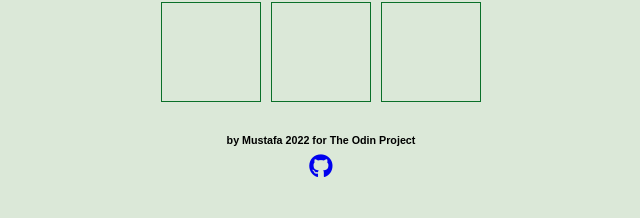
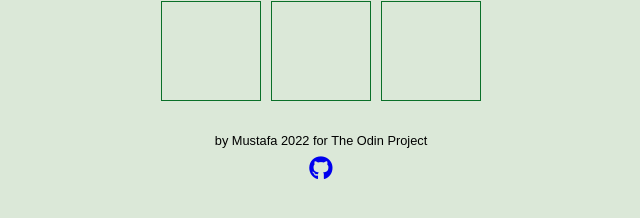
Before and after one commit to mustafa-bhm/Tic-Tac-Toe, a plain HTML site: page index.html in a window 1280 px wide. Shown: the part 454-672 px from the top of the page, 319-959 px from the left. Drawn offline with Linux system fonts and the light colour scheme; a web font is replaced by a local one.

Commit message:
update footer

```diff
--- a/index.html
+++ b/index.html
@@ -39,7 +39,7 @@
     </div>
 
     <footer>
-      <h6>by Mustafa 2022 for The Odin Project</h6>
+      <p class="footer">by Mustafa 2022 for The Odin Project</p>
       <a href="https://github.com/mustafa-bhm"
         ><i class="fa-brands fa-github"></i
       ></a>
--- a/styles.css
+++ b/styles.css
@@ -82,3 +82,6 @@ footer {
   transform: scale(1.2);
   color: #0a7029;
 }
+.footer {
+  font-size: 0.8rem;
+}
```
